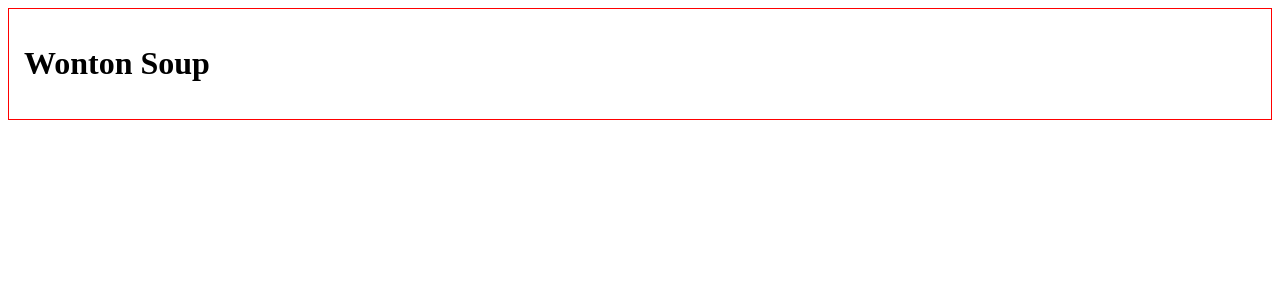
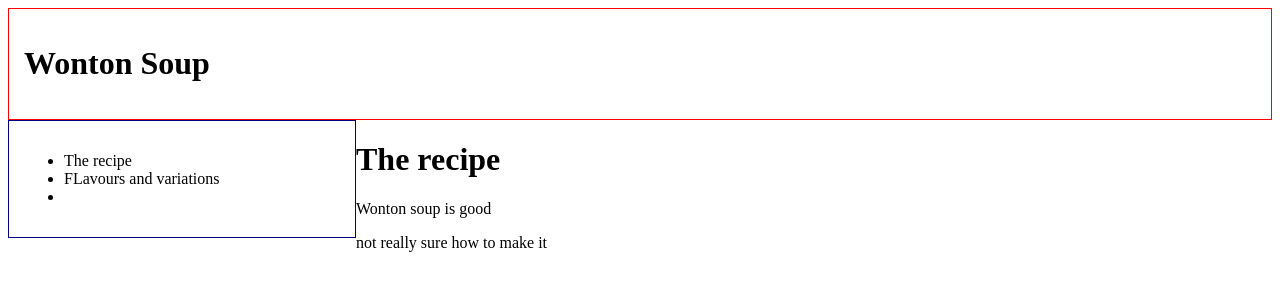
Before and after one commit to DuckyOperator/georgewebsite.github.io, a plain HTML site: page ChildPages/flexbox 2 column/testing.HTML in a window 1280 px wide. Drawn offline with Linux system fonts and the light colour scheme.

Commit message:
Update testing.HTML

```diff
--- a/ChildPages/flexbox 2 column/testing.HTML
+++ b/ChildPages/flexbox 2 column/testing.HTML
@@ -34,6 +34,20 @@
 
       <div class="header"><header><h1>Wonton Soup</h1></header></div>
 
+      <div class="menu">
+        <ul>
+          <li>The recipe</li>
+          <li>FLavours and variations</li>
+          <li></li>
+        </ul>
+      </div>
+
+      <div>
+        <h1>The recipe</h1>
+        <p>Wonton soup is good</p>
+        <p>not really sure how to make it</p>
+      </div>
+
   </body>
 
 </html>
```
